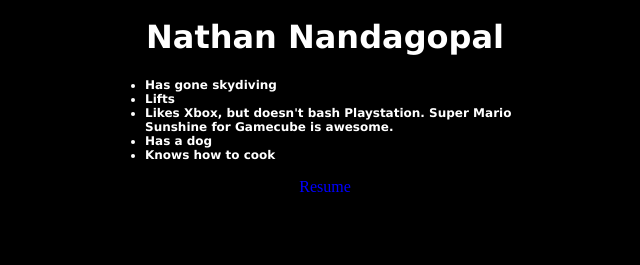
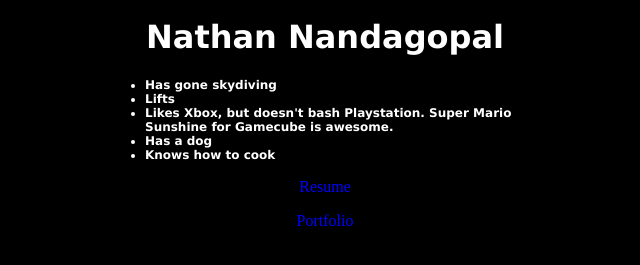
Before and after one commit to NathanNandagopal/About-Me-Project, a plain HTML site: page index.html in a window 1280 px wide. Shown: the part 361-626 px from the top of the page, without its empty margins (315-955 px from the left). Drawn offline with Linux system fonts and the light colour scheme.

Commit message:
Link Temp

```diff
--- a/index.html
+++ b/index.html
@@ -26,5 +26,6 @@
 			<li>Knows how to cook</li>
 		</ul>
 		<p><a href="resume.html">Resume</a></p>
+		<p><a href="portfolio.html">Portfolio</a></p>
 	</body>
 </html>
```
Also changed, not shown: portfolio.html (+1 -0 lines).
